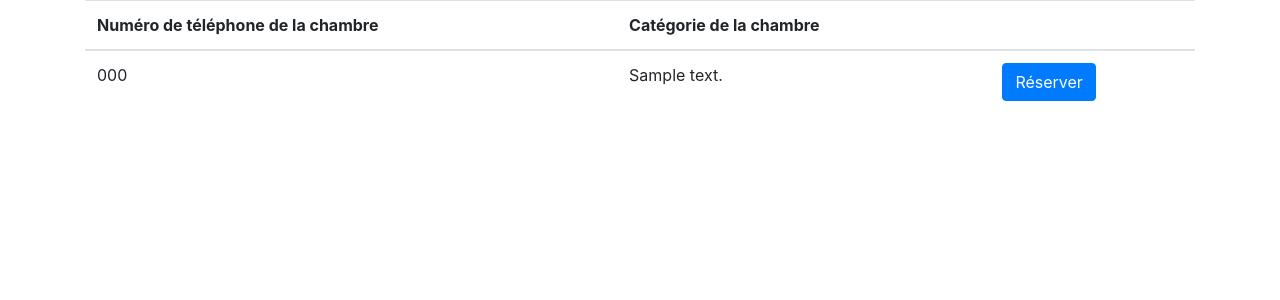
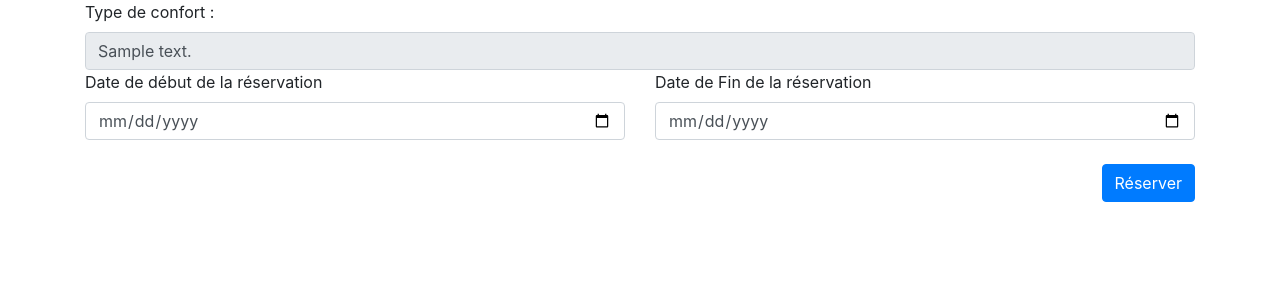
Before and after one commit to Vincent-Brocheton/gest-immo-exam, a PHP site: the page made by view/viewChambre.html.php in a window 1280 px wide. Shown: the part 56-356 px from the top of the page. Run offline with PHP 8.4, Linux system fonts and the light colour scheme; the template is opened without the code that fills it: most values are stand-ins (such as "Sample title", 1, 10 or a date in 2020); data that the repository does not hold is empty; some libraries are stand-ins or nearby versions.

Commit message:
make reservation

```diff
--- a/controllers/ClientController.php
+++ b/controllers/ClientController.php
@@ -40,6 +40,8 @@ class ClientController{
         $reservation = new Reservation;
         $reservation->CodeClient = $_SESSION['user']->CodeClient;
         $reservation->NumChambre = $id;
+        $reservation->DateDebutReserv = $_POST['dateDebutReserv'];
+        $reservation->DateFinReserv = $_POST['dateFinReserv'];
         $reservation->makeReservation();
     }
 
--- a/view/navbar.html.php
+++ b/view/navbar.html.php
@@ -1,4 +1,4 @@
-<nav class="navbar navbar-expand-lg navbar-light bg-light">
+<nav class="navbar navbar-expand-lg navbar-light bg-light sticky-top">
     <a class="navbar-brand" href="#">Gest'Immo</a>
     <button class="navbar-toggler" type="button" data-toggle="collapse" data-target="#navbarNav"
             aria-controls="navbarNav" aria-expanded="false" aria-label="Toggle navigation">
--- a/view/viewChambre.html.php
+++ b/view/viewChambre.html.php
@@ -1,32 +1,33 @@
 <!doctype html>
 <html lang="en">
-<?php require "head.html.php"?>
+<?php require "head.html.php" ?>
 <body>
-<?php require "navbar.html.php"?>
+<?php require "navbar.html.php" ?>
 <div class="container">
 
-    <table class="table table-stripped">
-        <thead>
-            <tr>
-                <th>Numéro de téléphone de la chambre</th>
-                <th>Catégorie de la chambre</th>
-                <th></th>
-            </tr>
-        </thead>
-        <tbody>
-        <?php foreach ($chambres as $chambre):?>
-            <tr>
-                <td><?= $chambre->TelChambre ?></td>
-                <td><?= $chambre->Description ?></td>
-                <td>
-                    <a href="<?= $path ?>/reserved/<?= $chambre->NumChambre ?>" class="btn btn-primary">Réserver</a>
-                </td>
-            </tr>
-        <?php endforeach;?>
-        </tbody>
-    </table>
-
+    <?php foreach ($chambres as $chambre): ?>
+        <form class="form-group" action="<?= $path ?>/reserved/<?=$chambre->NumChambre?>" method="post">
+            <label for="description">Type de confort :</label>
+            <input class="form-control" type="text" name="description" id="description"
+                   value="<?= $chambre->Description ?>" disabled>
+            <input class="form-control" type="text" name="descriptionHidden" id="descriptionHidden"
+                   value="<?= $chambre->Description ?>" hidden>
+            <div class="row">
+                <div class="col-6">
+                    <label for="dateDebutReserv">Date de début de la réservation</label>
+                    <input class="form-control" type="date" name="dateDebutReserv" id="dateDebutReserv" required>
+                </div>
+                <div class="col-6">
+                    <label for="dateFinReserv">Date de Fin de la réservation</label>
+                    <input class="form-control" type="date" name="dateFinReserv" id="dateFinReserv" required>
+                </div>
+            </div>
+            <div class="d-flex justify-content-end mt-4">
+                <button class="btn btn-primary">Réserver</button>
+            </div>
+        </form>
+    <?php endforeach; ?>
 </div>
 </body>
-<?php require "script.html.php"?>
+<?php require "script.html.php" ?>
 </html>
```
Also changed, not shown: model/Reservation.php (+9 -1 lines).
